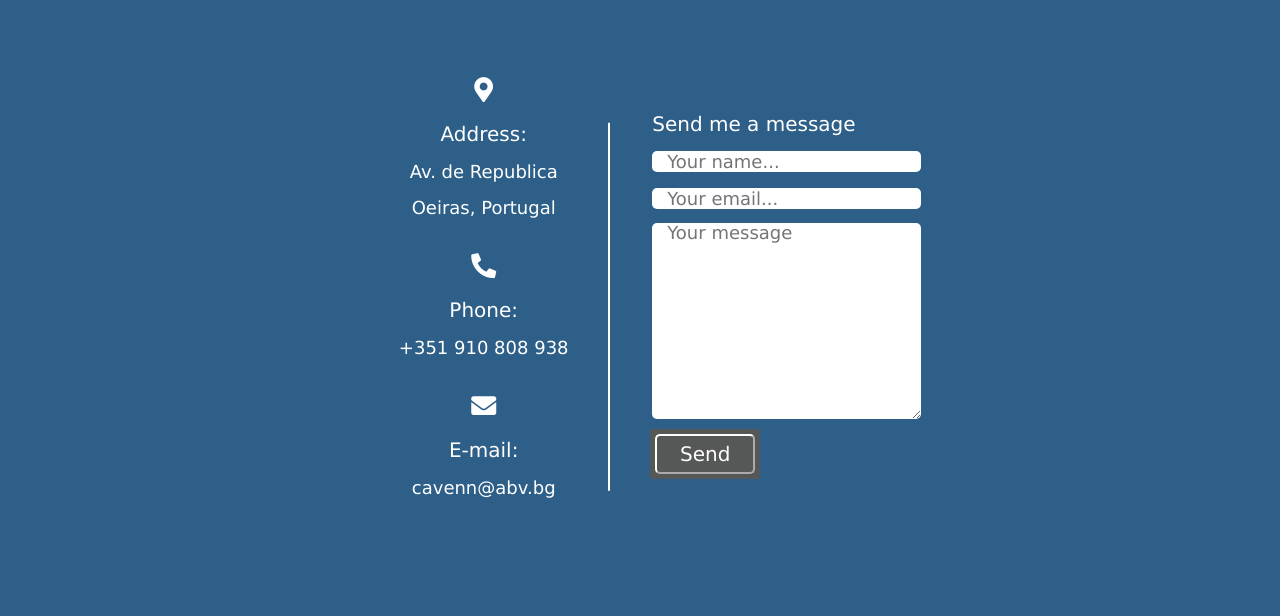
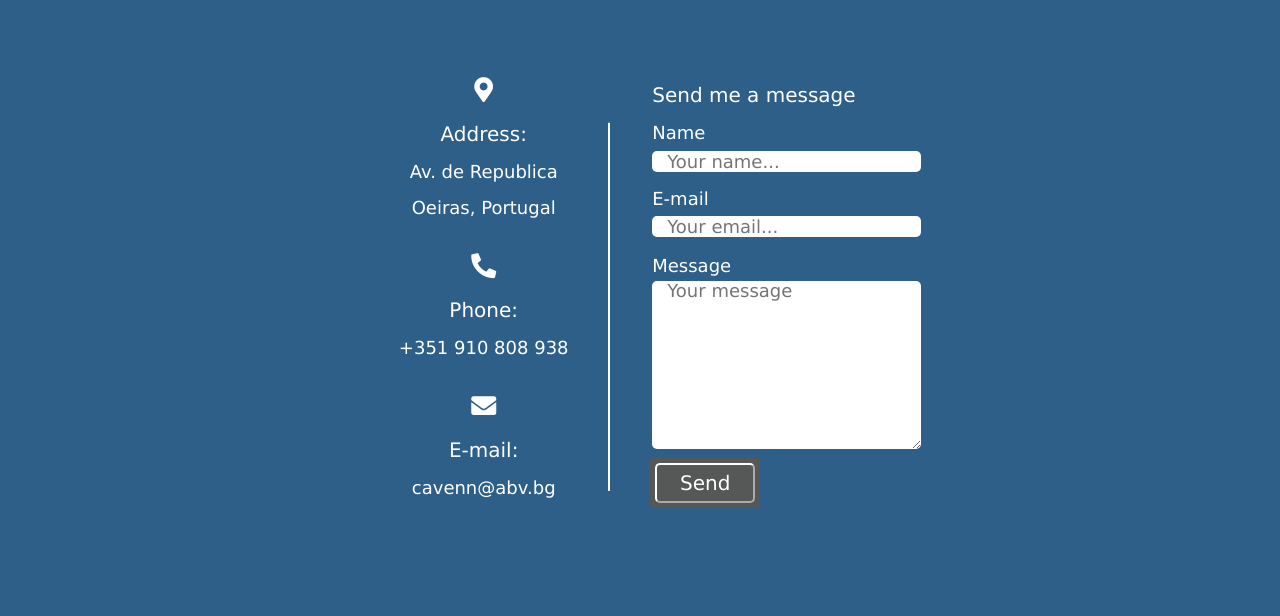
Before and after one commit to torbalansky/Portfolio_Website_Patso, a plain HTML site: page contact.html in a window 1280 px wide. Shown: the part 89-705 px from the top of the page. Drawn offline with Linux system fonts and the light colour scheme.

Commit message:
If applied, this commit will have fixed the  issues related to the readability of contact and about pages

```diff
--- a/contact.html
+++ b/contact.html
@@ -53,15 +53,18 @@
               </div>
               <div class="right-side">
                 <div class="topic-text">Send me a message</div>
-                <form action="#">
+                <form action="#" method="post" id="contact-form">
                 <div class="input-box">
-                  <input type="text" placeholder="Your name...">
+                  <label for="Name" class="standard label"> Name </label>
+                  <input type="Name" id="Name" placeholder="Your name..." required>
                 </div>
                 <div class="input-box">
-                  <input type="text" placeholder="Your email...">
+                  <label for="email" class="standard label"> E-mail </label>
+                  <input type="email" id="email" placeholder="Your email..." required>
                 </div>
                 <div class="input-box message-box">
-                    <textarea placeholder="Your message"></textarea>
+                  <label for="Message" class="standard label"> Message </label>
+                    <textarea id="Message" name="Message" placeholder="Your message"></textarea>
                 </div>
                 <div class="button">
                 <input type="button" value="Send" >
--- a/css/style.production.css
+++ b/css/style.production.css
@@ -4,7 +4,6 @@
 * Autoprefixer: v10.4.7
 * Browsers: last 2 version
 */
-
 
 :root {
   --background-color:#2d5f89;
@@ -415,6 +414,7 @@ margin-bottom: 10px;
 }
 
 .right-side .message-box {
+  padding-bottom: 30px;
   height: 200px;
   margin-top: 6px;
 }
--- a/css/styles.css
+++ b/css/styles.css
@@ -358,6 +358,7 @@ margin-bottom: 10px;
 }
 
 .right-side .message-box {
+  padding-bottom: 30px;
   height: 200px;
   margin-top: 6px;
 }
```
Also changed, not shown: about.html (+2 -2 lines), work.html (+3 -3 lines).
